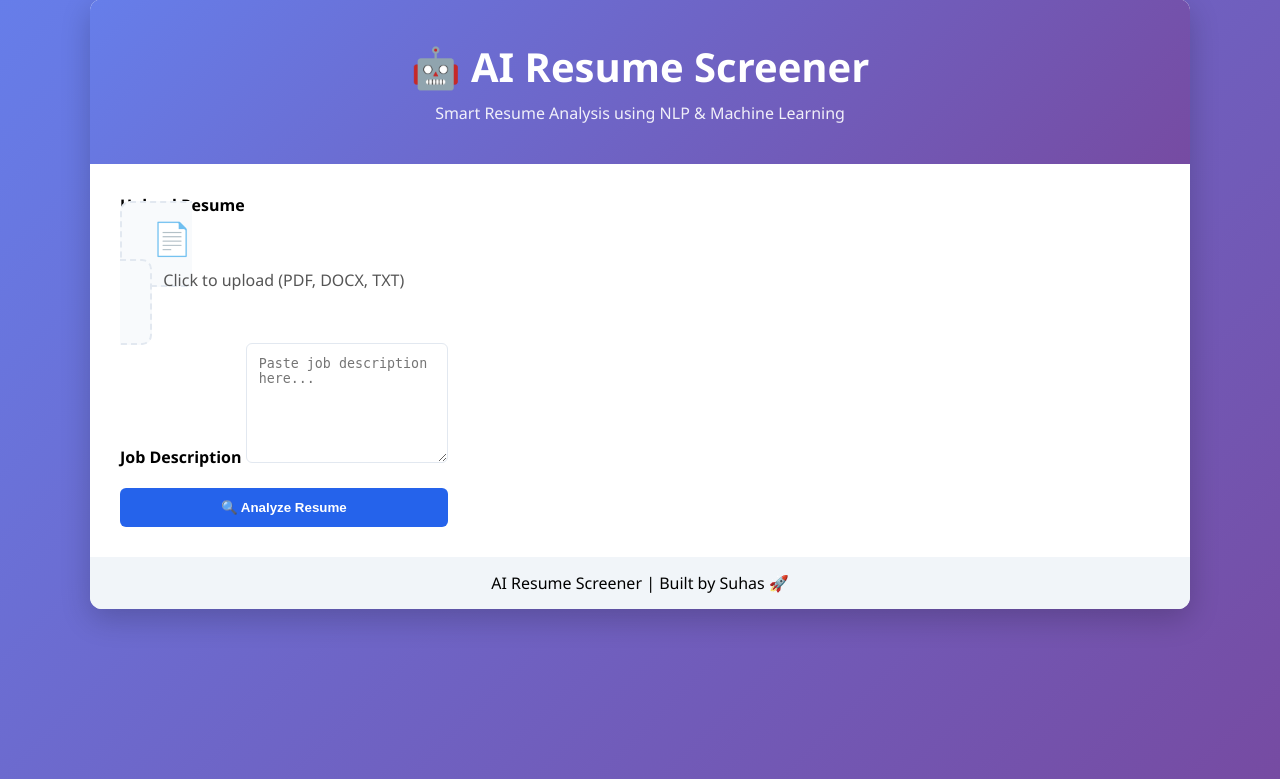
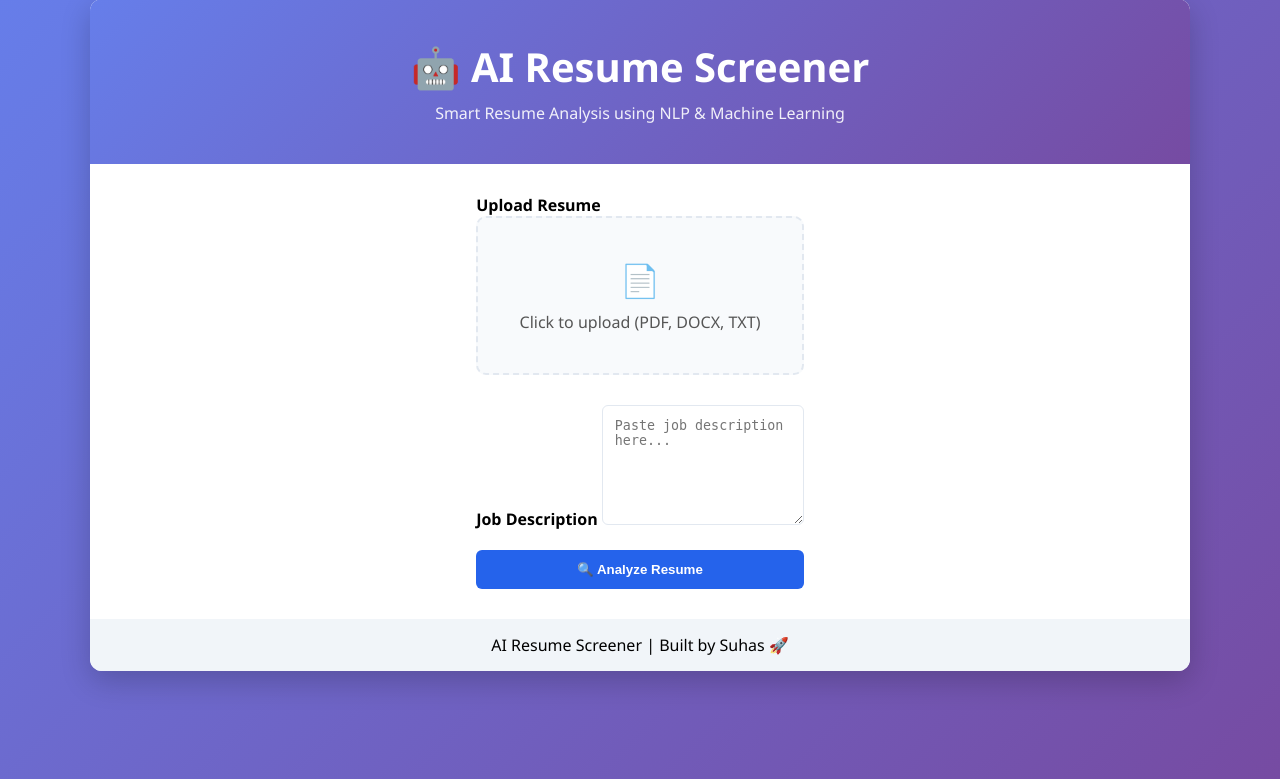
Before and after one commit to Suhas-H-N/ResumeScreener, a Flask app: page / in a window 1280 px wide. Shown: the part 21-800 px from the top of the page. Run offline with Flask 3, Linux system fonts and the light colour scheme.

Commit message:
Improved UI alignment and styling

```diff
--- a/requirements.txt
+++ b/requirements.txt
@@ -0,0 +1,5 @@
+flask
+scikit-learn
+python-docx
+PyPDF2
+numpy
--- a/static/style.css
+++ b/static/style.css
@@ -57,7 +57,7 @@ main {
 
 .content-wrapper {
     display: flex;
-    gap: 30px;
+    justify-content: center;
 }
 
 /* Form */
@@ -83,12 +83,17 @@ main {
 
 .file-label {
     border: 2px dashed var(--border);
-    padding: 30px;
+    padding: 40px;
     text-align: center;
     border-radius: 10px;
     cursor: pointer;
     background: var(--light);
     transition: 0.3s;
+
+    display: flex;
+    flex-direction: column;
+    align-items: center;
+    justify-content: center;
 }
 
 .file-label:hover {
```
